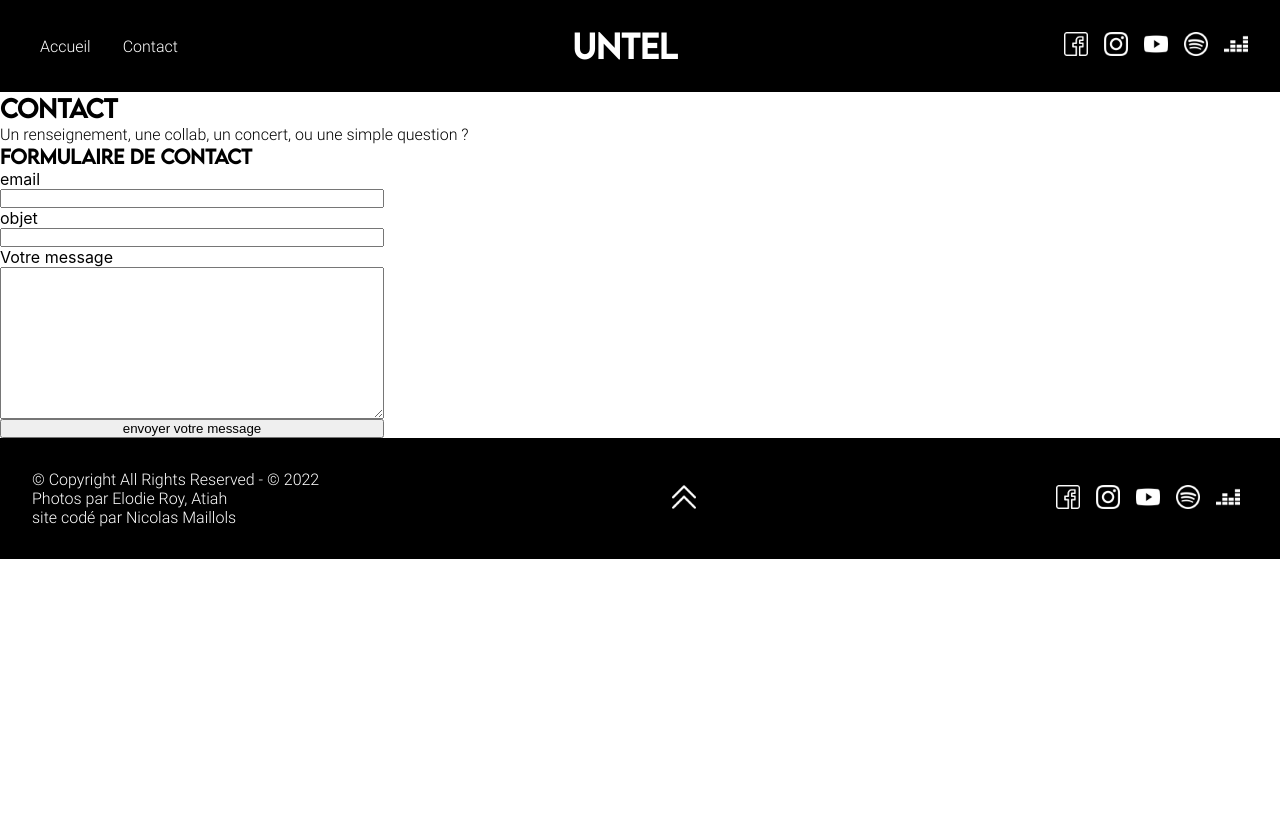
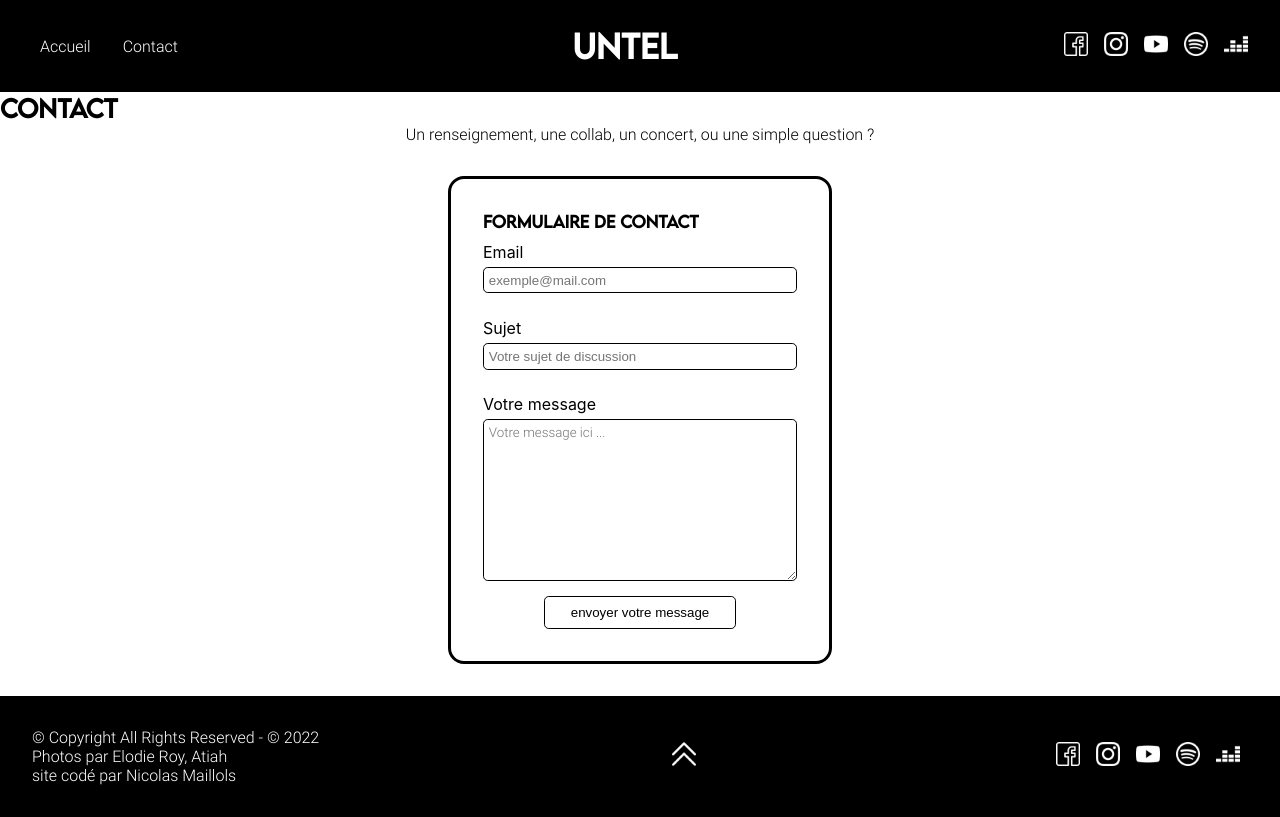
Before and after one commit to NickoMaill/Untel-front, a Next.js app: page /contact in a window 1280 px wide. Built offline with nearby package versions, Linux system fonts and the light colour scheme.

Commit message:
add contact form

```diff
--- a/package.json
+++ b/package.json
@@ -9,12 +9,15 @@
     "lint": "next lint"
   },
   "dependencies": {
+    "@emotion/react": "^11.9.0",
+    "@emotion/styled": "^11.8.1",
     "@headlessui/react": "^1.6.0",
     "leaflet": "^1.8.0",
     "leaflet-defaulticon-compatibility": "^0.1.1",
     "leaflet-geosearch": "^3.6.0",
     "next": "12.1.5",
     "node-fetch": "^3.2.3",
+    "notistack": "^2.0.4",
     "react": "^18.1.0",
     "react-burger-menu": "^3.0.6",
     "react-dom": "^18.1.0",
--- a/pages/contact.js
+++ b/pages/contact.js
@@ -1,25 +1,69 @@
+import { useSnackbar } from "notistack";
 import React, { useState, useEffect } from "react";
+import styles from "../styles/Contact.module.scss";
 
 export default function Contact() {
+	const { enqueueSnackbar, closeSnackbar } = useSnackbar();
 	const [userMessage, setUserMessage] = useState({
 		email: "",
-		object: "",
+		subject: "",
 		messageBody: "",
 	});
 	const [isEmailValid, setIsEmailValid] = useState(null);
 	const [messageSend, setMessageSend] = useState(false);
+	const [isSending, setIsSending] = useState(false);
 
-	const mailRegex = /^[a-zA-Z0-9.!#$%&'*+\/=?^_`{|}~-]+@[a-zA-Z0-9](?:[a-zA-Z0-9-]{0,61}[a-zA-Z0-9])?(?:\.[a-zA-Z0-9](?:[a-zA-Z0-9-]{0,61}[a-zA-Z0-9])?)*$/;
+	const mailRegex =
+		/^[a-zA-Z0-9.!#$%&'*+\/=?^_`{|}~-]+@[a-zA-Z0-9](?:[a-zA-Z0-9-]{0,61}[a-zA-Z0-9])?(?:\.[a-zA-Z0-9](?:[a-zA-Z0-9-]{0,61}[a-zA-Z0-9])?)*$/;
 
-	const sendMessage = () => {};
+	const sendMessage = () => {
+		console.log(userMessage);
+		setIsSending(true);
+		fetch("http://localhost:8000/admin/send-email", {
+			method: "POST",
+			mode: "cors",
+			headers: {
+				headers: {
+					Accept: "application/json",
+					"Content-Type": "application/json",
+				},
+				credentials: "include",
+			},
+			body: JSON.stringify(userMessage),
+		})
+			.then((res) => {
+				console.log(res);
+				setIsSending(false);
+				if (res.success) {
+					setMessageSend(true);
+					enqueueSnackbar("hello", {
+						variant: "success",
+					});
+				} else {
+					enqueueSnackbar("hello", {
+						variant: "error",
+					});
+				}
+			})
+			.catch((err) => console.error(err));
+	};
 
 	const verifyEmail = (input) => {
 		console.log(input);
+
+		if (input === "") {
+			return setIsEmailValid(null);
+		}
+
 		if (!mailRegex.test(input)) {
 			setIsEmailValid(false);
 			console.log("mauvais format");
 		} else {
 			setIsEmailValid(true);
+			setUserMessage((prevState) => ({
+				...prevState,
+				email: input,
+			}));
 			console.log("bon format");
 		}
 	};
@@ -30,25 +74,76 @@ export default function Contact() {
 				<h2>Contact</h2>
 				<div>
 					{!messageSend ? (
-						<>
+						<div
+							style={{
+								display: "flex",
+								justifyContent: "center",
+								flexDirection: "column",
+								alignItems: "center",
+							}}
+						>
 							<p>Un renseignement, une collab, un concert, ou une simple question ?</p>
-							<form style={{ display: "flex", flexDirection: "column", width: "30%" }}>
-								<h3>Formulaire de contact</h3>
-								<label htmlFor="email">email</label>
-								<input onTouchEnd={(e) => verifyEmail(e.target.value)} name="email" type="text" />
-                {isEmailValid === false && <span>mauvais format d''email</span>}
-								<label htmlFor="object">objet</label>
-								<input name="object" type="text" />
+							<form className={styles.form}>
+								<h4>Formulaire de contact</h4>
+								<div style={{ marginBlock: 10, display: "flex", flexDirection: "column" }}>
+									<label htmlFor="email">Email</label>
+									<input
+										className={
+											isEmailValid !== null
+												? isEmailValid
+													? styles.goodEmail
+													: styles.wrongEmail
+												: styles.input
+										}
+										placeholder="exemple@mail.com"
+										onBlur={(e) => verifyEmail(e.target.value)}
+										name="email"
+										type="text"
+									/>
+									{isEmailValid === false && (
+										<span style={{ color: "rgb(243, 36, 36)" }}>mauvais format d'email</span>
+									)}
+								</div>
+								<div style={{ marginBlock: 10, display: "flex", flexDirection: "column" }}>
+									<label htmlFor="subject">Sujet</label>
+									<input
+										className={styles.input}
+										placeholder="Votre sujet de discussion"
+										name="subject"
+										onChange={(e) =>
+											setUserMessage((prevState) => ({ ...prevState, subject: e.target.value }))
+										}
+										type="text"
+									/>
+								</div>
+								<div style={{ marginBlock: 10, display: "flex", flexDirection: "column" }}>
 									<label htmlFor="messageBody">Votre message</label>
-								<textarea name="messageBody" cols="30" rows="10"></textarea>
+									<textarea
+										className={styles.input}
+										placeholder="Votre message ici ..."
+										name="messageBody"
+										style={{ fontFamily: "Roboto light" }}
+										onChange={(e) =>
+											setUserMessage((prevState) => ({
+												...prevState,
+												messageBody: e.target.value,
+											}))
+										}
+										cols="30"
+										rows="10"
+									/>
+								</div>
+								<div style={{ display: "flex", justifyContent: "center" }}>
 									<input
+										className={styles.button}
 										name="buttonSubmit"
-									type="submit"
-									onSubmit={sendMessage}
+										type="button"
+										onClick={sendMessage}
 										value="envoyer votre message"
 									/>
+								</div>
 							</form>
-						</>
+						</div>
 					) : (
 						<p>message envoyer</p>
 					)}
--- a/pages/index.js
+++ b/pages/index.js
@@ -6,6 +6,7 @@ import Gig from "../components/Gig";
 import styles from "../styles/Home.module.scss";
 import PhotoGallery from "../components/PhotoGallery";
 import AppContext from "../context/state";
+
 
 export const getStaticProps = async () => {
 	const gigs = await fetch("http://localhost:8000/gig_dates/", {
@@ -23,7 +24,6 @@ export const getStaticProps = async () => {
 		},
 	};
 };
-
 
 export default function Homepage({ gigs }) {
 	const Context = useContext(AppContext);
--- /dev/null
+++ b/styles/Contact.module.scss
@@ -0,0 +1,45 @@
+@mixin inputBase {
+    width: 100%;
+    border: solid 1px #000;
+    border-radius: 0.3rem;
+    padding: 0.3rem;
+    margin-block:0.3rem ;
+}
+
+.form {
+    display: flex;
+    flex-direction: column;
+    width: 30%;
+    border: solid 3px #000;
+    border-radius: 1rem;
+    padding: 2rem;
+    margin-block: 2rem;
+}
+
+.input {
+    @include inputBase();
+}
+
+.wrongEmail {
+    @include inputBase();
+    border-color: rgb(243, 36, 36);
+}
+
+.goodEmail {
+    @include inputBase();
+    border-color: rgb(0, 96, 0);
+}
+
+.button {
+    width: 12rem;
+    border-radius: 0.3rem;
+    padding: 0.5rem;
+    border: solid 1px #000;
+    background-color: #fff;
+    transition: 200ms;
+    &:hover {
+        transform: scale(1.1);
+        background-color: #000;
+        color: #fff;
+    }
+}
```
Also changed, not shown: pages/_app.js (+8 -5 lines), 2 other files (tests, documents, lock files or other folders). Lines whose indentation alone changed are shown as unchanged.
